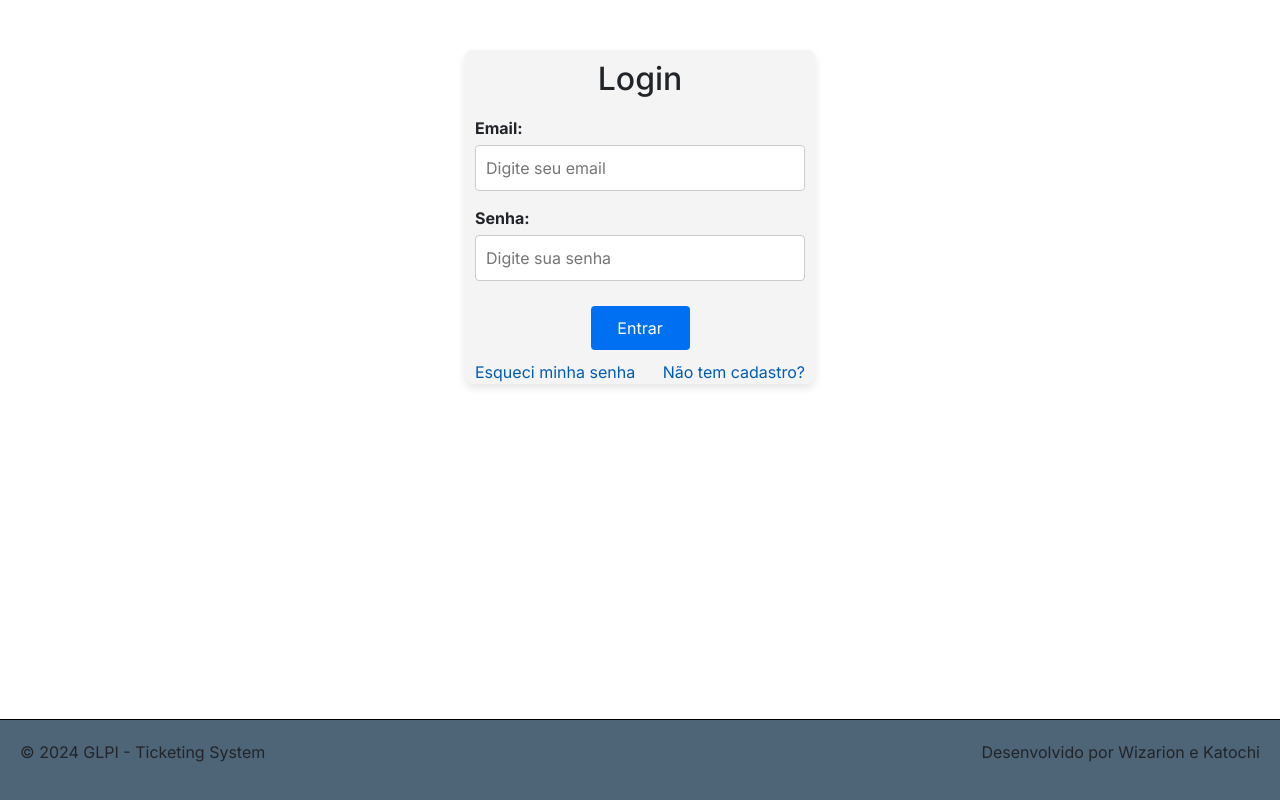
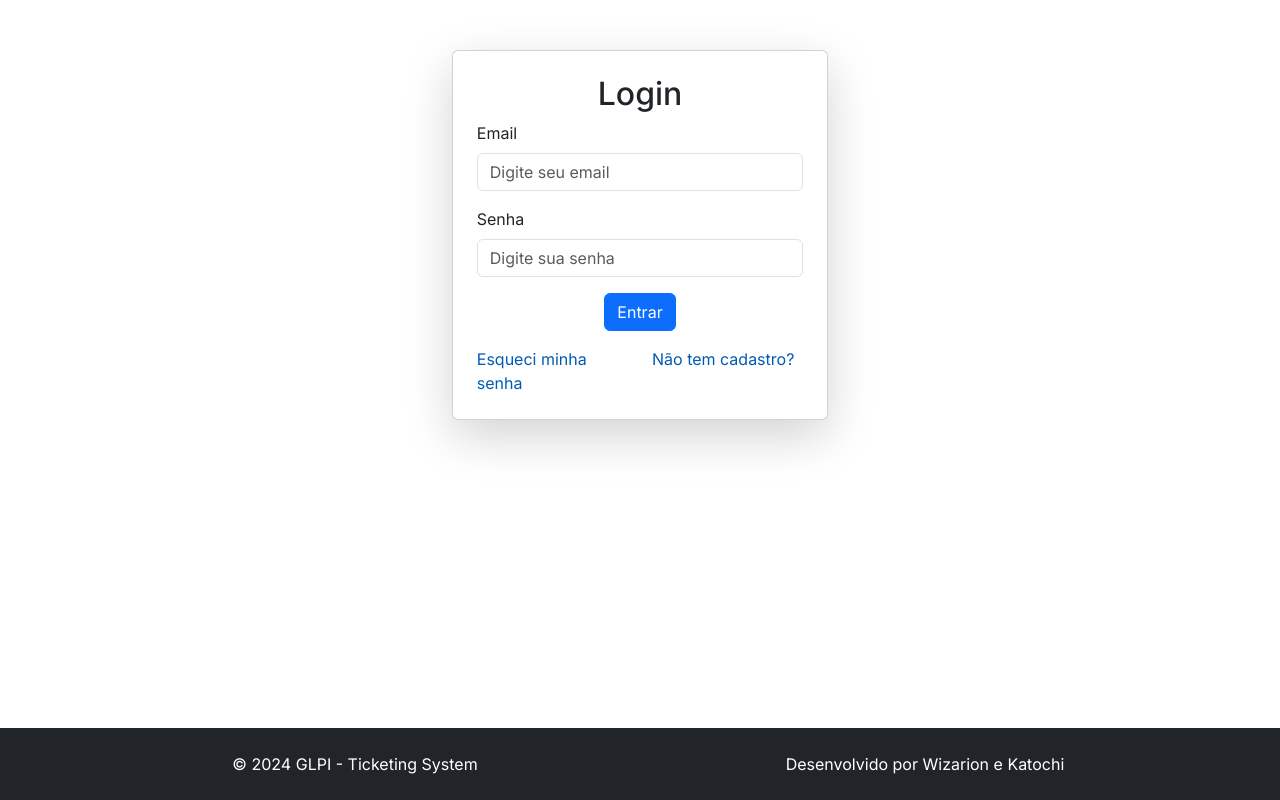
Before and after one commit to SamirBuarque/glpi-front, a Next.js app: page /auth/login in a window 1280 px wide. Built offline with nearby package versions, Linux system fonts and the light colour scheme.

Commit message:
alterando a pagina de login e o componente footer com bootstrap

```diff
--- a/src/app/auth/login/page.tsx
+++ b/src/app/auth/login/page.tsx
@@ -1,14 +1,10 @@
-import styles from "@/app/styles/login/login.module.css";
 
 import { FormLogin } from "@/components/auth/FormLogin";
 
 const Login: React.FC = () => {
   return (
-    <div className={styles.loginContainer}>
-      <div className={styles.titleWrapper}>
-      <h2>Login</h2>
-      </div>
-        <FormLogin/>
+    <div>
+      <FormLogin/>
     </div>
   );
 };
--- a/src/app/styles/layout/footer.module.css
+++ b/src/app/styles/layout/footer.module.css
@@ -1,15 +1,7 @@
 .footer {
     position: fixed;
     display: flex;
-    justify-content: space-between;
-    border-top: 1px solid black;
-    position: fixed;
     bottom: 0;
     left: 0;
     width: 100%;
-    background-color: #4e6577;
 }
-
-.footer p {
-    padding: 20px;
-}
--- a/src/app/styles/login/login.module.css
+++ b/src/app/styles/login/login.module.css
@@ -1,76 +1,3 @@
-.loginContainer {
-    width: 350px;
-    margin: 0 auto;
-    padding: 0 10px;
-    border-radius: 8px;
-    box-shadow: 0 4px 8px rgba(0, 0, 0, 0.1);
-    background-color: #f4f4f4;
-  }
-
-  .titleWrapper {
-    display: flex;
-    justify-content: center;
-    padding: 10px;
-    align-items: center;
-  }
-
-  .loginForm {
-    display: flex;
-    flex-direction: column;
-
-  }
-
-  .formGroup {
-    display: flex;
-    flex-direction: column;
-    margin-bottom: 15px;
-  }
-  .label {
-    margin-bottom: 5px;
-    font-weight: bold;
-  }
-
-  .input {
-    padding: 10px;
-    border: 1px solid #ccc;
-    border-radius: 4px;
-    font-size: 1rem;
-  }
-
-  .error {
-    color: red;
-    margin-bottom: 15px;
-  }
-
-  .loginButton {
-    padding: 10px;
-    background-color: #0070f3;
-    color: white;
-    border: none;
-    border-radius: 4px;
-    cursor: pointer;
-    font-size: 1rem;
-    display: block;
-    margin: 10px;
-    width: 30%;
-
-  }
-
-  .loginButton:hover {
-    background-color: #005bb5;
-  }
-
-.buttonWrapper {
-  display: flex;
-  justify-content: center;
-}
-
-.helperLinksWrapper {
-  display: flex;
-  align-items: center;
-  justify-content: space-between;
-}
-
 .helperLinkText {
   text-decoration: none;
   color: #005bb5;
--- a/src/components/auth/FormLogin.tsx
+++ b/src/components/auth/FormLogin.tsx
@@ -44,51 +44,66 @@ export const FormLogin = () => {
   };
 
   return (
-    <div>
-      <form onSubmit={handleSubmit} className={styles.loginForm}>
-        <div className={styles.formGroup}>
-          <label className={styles.label} htmlFor="email">
-            Email:
+    <div className="container d-flex flex-column justify-content-center align-items-center">
+      <div className="card shadow-lg p-4">
+        <div className="col">
+          <div className="d-flex justify-content-center">
+            <h2>Login</h2>
+          </div>
+          <form onSubmit={handleSubmit}>
+            <div className="mb-3">
+              <label htmlFor="email" className="form-label">
+                Email
               </label>
               <input
-            className={styles.input}
                 type="email"
                 id="email"
                 value={email}
                 onChange={(e) => setEmail(e.target.value)}
+                className="form-control"
                 placeholder="Digite seu email"
                 required
               />
             </div>
-        <div className={styles.formGroup}>
-          <label className={styles.label} htmlFor="password">
-            Senha:
+
+            <div className="mb-3">
+              <label htmlFor="password" className="form-label">
+                Senha
               </label>
               <input
-            className={styles.input}
                 type="password"
                 id="password"
                 value={password}
                 onChange={(e) => setPassword(e.target.value)}
+                className="form-control"
                 placeholder="Digite sua senha"
                 required
               />
-          {error && <p className={styles.error}>{error}</p>}
             </div>
-        <div className={styles.buttonWrapper}>
-          <button type="submit" className={styles.loginButton}>
+
+            <div className="d-flex justify-content-center">
+              <button type="submit" className="btn btn-primary">
                 Entrar
               </button>
             </div>
-        <div className={styles.helperLinksWrapper}>
-          <Link href="/auth/forgot-password" className={styles.helperLinkText}>
+          </form>
+        </div>
+        <div className="row mt-3">
+            <div className="col">
+              <Link
+                href="/auth/forgot-password"
+                className={styles.helperLinkText}
+              >
                 Esqueci minha senha
               </Link>
+            </div>
+            <div className="col">
               <Link href="/auth/register" className={styles.helperLinkText}>
                 Não tem cadastro?
               </Link>
             </div>
-      </form>
+          </div>
+      </div>
     </div>
   );
 };
--- a/src/components/layout/footer.tsx
+++ b/src/components/layout/footer.tsx
@@ -4,9 +4,17 @@ import styles from "@/app/styles/layout/footer.module.css";
 export default function Footer() {
     const currentYear = new Date().getFullYear()
   return (
-      <footer className={styles.footer}>
-        <p>&copy; {currentYear} GLPI - Ticketing System</p>
-        <p>Desenvolvido por Wizarion e Katochi</p>
+      <footer className={`${styles.footer} bg-dark text-white pt-2 pb-2`}>
+        <div className="container text-center text-md-left">
+          <div className="row text-center text-md-left">
+            <div className="col-6 mx-auto mt-3">
+              <p>&copy; {currentYear} GLPI - Ticketing System</p>
+            </div>
+            <div className="col-6 mx-auto mt-3">
+              <p>Desenvolvido por Wizarion e Katochi</p>
+            </div>
+          </div>
+        </div>
       </footer>
   );
 }
```
Also changed, not shown: src/components/auth/FormRegister.tsx (+7 -4 lines), src/app/styles/register/register.module.css (deleted). Lines whose indentation alone changed are shown as unchanged.
